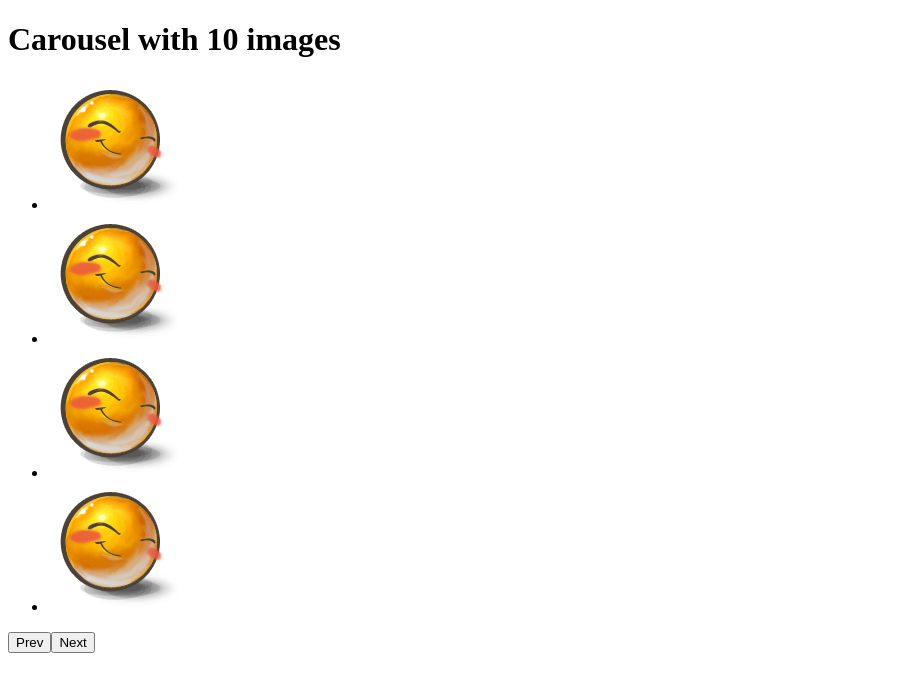
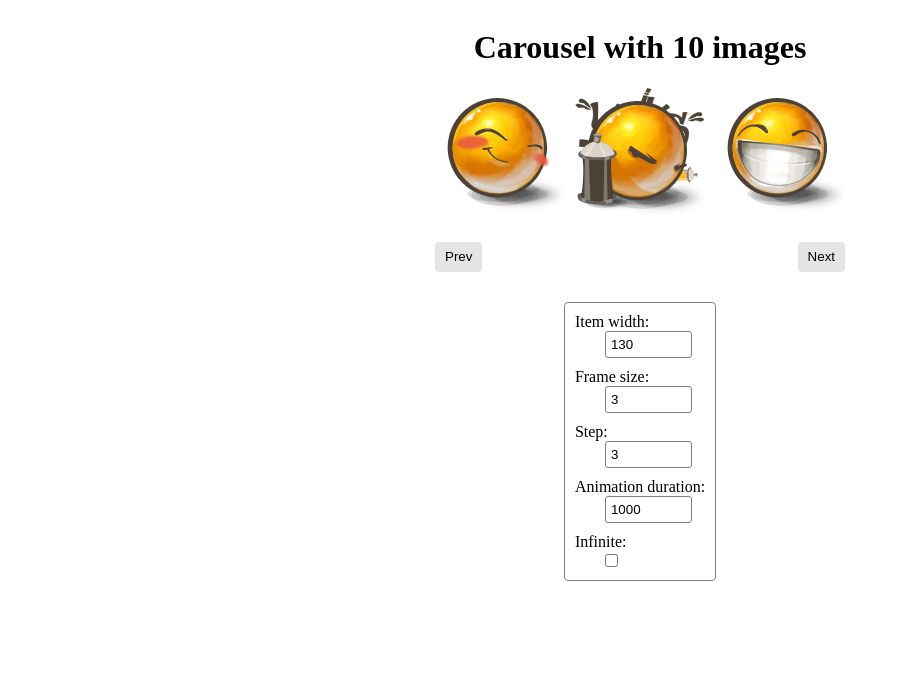
Before and after one commit to mate-academy/react_carousel, a React (Create React App) app: page / in a window 1280 px wide. Shown: the top 692 px of the page, without its empty margins (0-900 px from the left). Built offline with nearby package versions, Linux system fonts and the light colour scheme.

Commit message:
add task solution

```diff
--- a/src/App.scss
+++ b/src/App.scss
@@ -1 +1,44 @@
 // style go here
+
+$color-primary: #333;
+$padding: 10px;
+
+@mixin input-style {
+  padding: $padding / 2;
+  border-radius: 3px;
+  border: 1px solid gray;
+  width: 75px;
+  margin-left: 30px;
+}
+
+.App {
+  display: flex;
+  flex-direction: column;
+  align-items: center;
+
+  &__form {
+    display: grid;
+    grid-template-columns: 1fr;
+    grid-gap: 10px;
+    padding: $padding;
+    margin: 30px;
+    border: 1px solid gray;
+    border-radius: 4px;
+  }
+
+  &__label {
+    display: flex;
+    justify-content: space-between;
+    margin-bottom: $padding / 2;
+  }
+
+  &__input {
+    display: block;
+
+    @include input-style;
+
+    &[type="checkbox"] {
+      width: auto;
+    }
+  }
+}
--- a/src/App.tsx
+++ b/src/App.tsx
@@ -1,9 +1,14 @@
-import React from 'react';
 import './App.scss';
+import React, { ChangeEvent } from 'react';
 import Carousel from './components/Carousel';
 
 interface State {
   images: string[];
+  step: number;
+  frameSize: number;
+  itemWidth: number;
+  animationDuration: number;
+  infinite: boolean;
 }
 
 class App extends React.Component<{}, State> {
@@ -20,17 +25,107 @@ class App extends React.Component<{}, State> {
       './img/9.png',
       './img/10.png',
     ],
+    step: 3,
+    frameSize: 3,
+    itemWidth: 130,
+    animationDuration: 1000,
+    infinite: false,
   };
 
   render() {
-    const { images } = this.state;
+    const { images, step, frameSize, itemWidth, animationDuration, infinite } =
+      this.state;
+
+    const alterItemWidth = (e: ChangeEvent<HTMLInputElement>) =>
+      this.setState({ itemWidth: +e.target.value });
+
+    const alterFrameSize = (e: ChangeEvent<HTMLInputElement>) =>
+      this.setState({ frameSize: +e.target.value });
+
+    const alterStep = (e: ChangeEvent<HTMLInputElement>) =>
+      this.setState({ step: +e.target.value });
+
+    const alterAnimationDuration = (e: ChangeEvent<HTMLInputElement>) =>
+      this.setState({ animationDuration: +e.target.value });
+
+    const alterInfinite = (e: ChangeEvent<HTMLInputElement>) =>
+      this.setState({ infinite: e.target.checked });
 
     return (
       <div className="App">
-        {/* eslint-disable-next-line */}
-        <h1>Carousel with {images.length} images</h1>
+        <h1 data-cy="title"> Carousel with {images.length} images</h1>
 
-        <Carousel />
+        <Carousel
+          images={this.state.images}
+          step={this.state.step}
+          frameSize={this.state.frameSize}
+          itemWidth={this.state.itemWidth}
+          animationDuration={this.state.animationDuration}
+          infinite={this.state.infinite}
+        />
+
+        <div className="App__form">
+          <label className="App__lable" htmlFor="itemId">
+            Item width:
+            <input
+              className="App__input"
+              id="itemId"
+              type="number"
+              value={itemWidth}
+              min={0}
+              step={10}
+              onChange={alterItemWidth}
+            />
+          </label>
+
+          <label className="App__lable" htmlFor="frameId">
+            Frame size:
+            <input
+              className="App__input"
+              id="frameId"
+              type="number"
+              value={frameSize}
+              min={1}
+              max={images.length}
+              onChange={alterFrameSize}
+            />
+          </label>
+
+          <label className="App__lable" htmlFor="stepId">
+            Step:
+            <input
+              className="App__input"
+              id="stepId"
+              type="number"
+              value={step}
+              min={1}
+              onChange={alterStep}
+            />
+          </label>
+
+          <label className="App__lable" htmlFor="animationDurationId">
+            Animation duration:
+            <input
+              className="App__input"
+              id="animationDurationId"
+              type="number"
+              value={animationDuration}
+              step={100}
+              onChange={alterAnimationDuration}
+            />
+          </label>
+
+          <label className="App__lable" htmlFor="infiniteId">
+            Infinite:
+            <input
+              className="App__input"
+              id="infiniteId"
+              type="checkbox"
+              checked={infinite}
+              onChange={alterInfinite}
+            />
+          </label>
+        </div>
       </div>
     );
   }
--- a/src/components/Carousel.scss
+++ b/src/components/Carousel.scss
@@ -1 +1,36 @@
-// style go here
+$color-primary: #000;
+$color-secondary: #eee;
+
+.Carousel {
+  &__container {
+    overflow: hidden;
+  }
+
+  &__list {
+    display: flex;
+    list-style: none;
+    margin: 0;
+    padding: 0;
+  }
+
+  &__buttons {
+    display: flex;
+    justify-content: space-between;
+    margin-top: 20px;
+    gap: 65px;
+  }
+
+  &__button {
+    cursor: pointer;
+    padding: 0 10px;
+    height: 30px;
+    border: none;
+    border-radius: 4px;
+    background-color: rgba($color-primary, 0.1);
+    color: $color-primary;
+
+    &:hover {
+      background-color: rgba($color-primary, 0.2);
+    }
+  }
+}
--- a/src/components/Carousel.tsx
+++ b/src/components/Carousel.tsx
@@ -1,26 +1,98 @@
-import React from 'react';
 import './Carousel.scss';
+import React, { useState } from 'react';
 
-const Carousel: React.FC = () => (
-  <div className="Carousel">
-    <ul className="Carousel__list">
-      <li>
-        <img src="./img/1.png" alt="1" />
-      </li>
-      <li>
-        <img src="./img/1.png" alt="2" />
-      </li>
-      <li>
-        <img src="./img/1.png" alt="3" />
-      </li>
-      <li>
-        <img src="./img/1.png" alt="4" />
-      </li>
-    </ul>
+interface State {
+  images: string[];
+  step: number;
+  frameSize: number;
+  itemWidth: number;
+  animationDuration: number;
+  infinite: boolean;
+}
+const GAP = 10;
 
-    <button type="button">Prev</button>
-    <button type="button">Next</button>
-  </div>
-);
+const Carousel: React.FC<State> = ({
+  images,
+  step,
+  frameSize,
+  itemWidth,
+  animationDuration,
+  infinite,
+}) => {
+  const [startImage, setStartImage] = useState(0);
+  const carouselWidth = frameSize * itemWidth + (frameSize - 1) * GAP;
+  const translateX = startImage * (itemWidth + GAP);
+  const isPrevDisabled = !infinite && startImage === 0;
+  const isNextDisabled = !infinite && startImage >= images.length - frameSize;
+
+  const slideLeft = () => {
+    if (infinite && startImage === 0) {
+      setStartImage(images.length - frameSize);
+
+      return;
+    }
+
+    setStartImage(prevImg => Math.max(0, prevImg - step));
+  };
+
+  const slideRight = () => {
+    if (infinite && startImage >= images.length - frameSize) {
+      setStartImage(0);
+
+      return;
+    }
+
+    setStartImage(prevImg =>
+      Math.min(prevImg + step, images.length - frameSize),
+    );
+  };
+
+  return (
+    <div className="Carousel">
+      <div
+        className="Carousel__container"
+        style={{
+          width: carouselWidth,
+        }}
+      >
+        <ul
+          className="Carousel__list"
+          style={{
+            gap: GAP,
+            transform: `translateX(-${translateX}px)`,
+            transition: `transform ${animationDuration}ms ease`,
+          }}
+        >
+          {images.map((img, inx) => (
+            <li className="Carousel__item" key={img}>
+              <img src={img} alt={`${inx + 1}`} width={itemWidth} />
+            </li>
+          ))}
+        </ul>
+      </div>
+
+      <div className="Carousel__buttons">
+        <button
+          className="Carousel__button"
+          type="button"
+          onClick={slideLeft}
+          disabled={isPrevDisabled}
+        >
+          Prev
+        </button>
+
+        <button
+          data-cy="next"
+          className="Carousel__button"
+          type="button"
+          onClick={slideRight}
+          disabled={isNextDisabled}
+        >
+          Next
+        </button>
+      </div>
+    </div>
+  );
+};
 
 export default Carousel;
```
